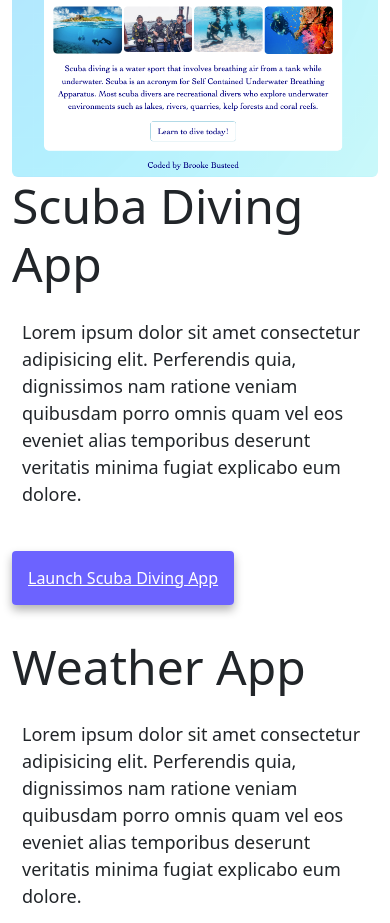
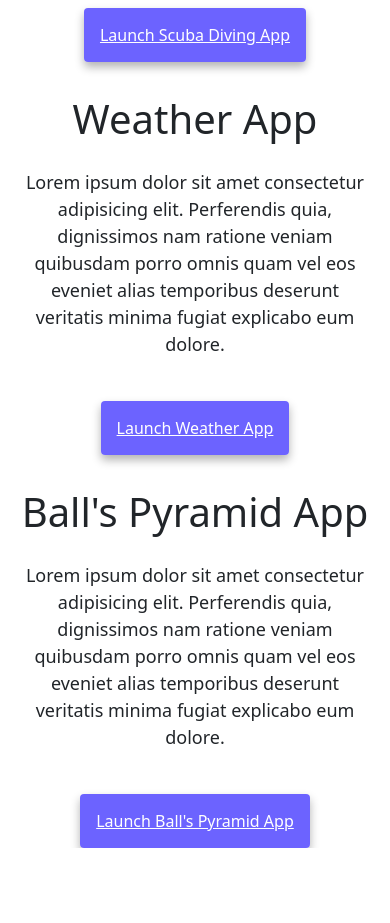
Before and after one commit to brookebusteed/advanced-tools-homework, a plain HTML site: page index.html in a window 390 px wide. Shown: the part 928-1851 px from the top of the page. After the commit the page ends 1776 px from the top, so only its background shows below. Drawn offline with nearby package versions, Linux system fonts and the light colour scheme.

Commit message:
Improved Mobile SEO

```diff
--- a/index.html
+++ b/index.html
@@ -75,7 +75,7 @@
           />
         </div>
         <div class="col-sm-6">
-          <h2 class="mb-3 text-start">Scuba Diving App</h2>
+          <h2 class="mb-3">Scuba Diving App</h2>
           <p class="bg-transparent">
             Lorem ipsum dolor sit amet consectetur adipisicing elit. Perferendis
             quia, dignissimos nam ratione veniam quibusdam porro omnis quam vel
@@ -91,7 +91,7 @@
       </div>
       <div class="row mt-5">
         <div class="col-sm-6">
-          <h2 class="mb-3 text-start">Weather App</h2>
+          <h2 class="mb-3">Weather App</h2>
           <p class="bg-transparent">
             Lorem ipsum dolor sit amet consectetur adipisicing elit. Perferendis
             quia, dignissimos nam ratione veniam quibusdam porro omnis quam vel
@@ -122,7 +122,7 @@
           />
         </div>
         <div class="col-sm-6">
-          <h2 class="mb-3 text-start">Ball's Pyramid App</h2>
+          <h2 class="mb-3">Ball's Pyramid App</h2>
           <p class="bg-transparent">
             Lorem ipsum dolor sit amet consectetur adipisicing elit. Perferendis
             quia, dignissimos nam ratione veniam quibusdam porro omnis quam vel
--- a/src/style.css
+++ b/src/style.css
@@ -113,3 +113,15 @@ p {
 img {
   vertical-align: middle;
 }
+
+@media (max-width: 500px) {
+  img {
+    display: none;
+  }
+  body {
+    text-align: center;
+  }
+  h2 {
+    font-size: 40px;
+  }
+}
```
